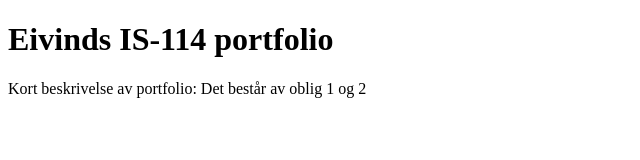
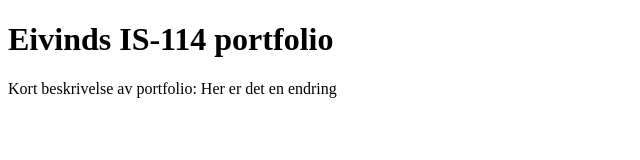
Before and after one commit to Hemmeliig/Oblig-3, a plain HTML site: page docs/index.html in a window 1280 px wide. Shown: the full height of the page, 0-640 px from the left. Drawn offline with Linux system fonts and the light colour scheme.

Commit message:
Endring (#1)

```diff
--- a/docs/index.html
+++ b/docs/index.html
@@ -7,6 +7,6 @@
 </head>
 <body>
 <h1>Eivinds IS-114 portfolio</h1>
-<p>Kort beskrivelse av portfolio: Det består av oblig 1 og 2</p>
+<p>Kort beskrivelse av portfolio: Her er det en endring</p>
 </body>
 </html>
```
